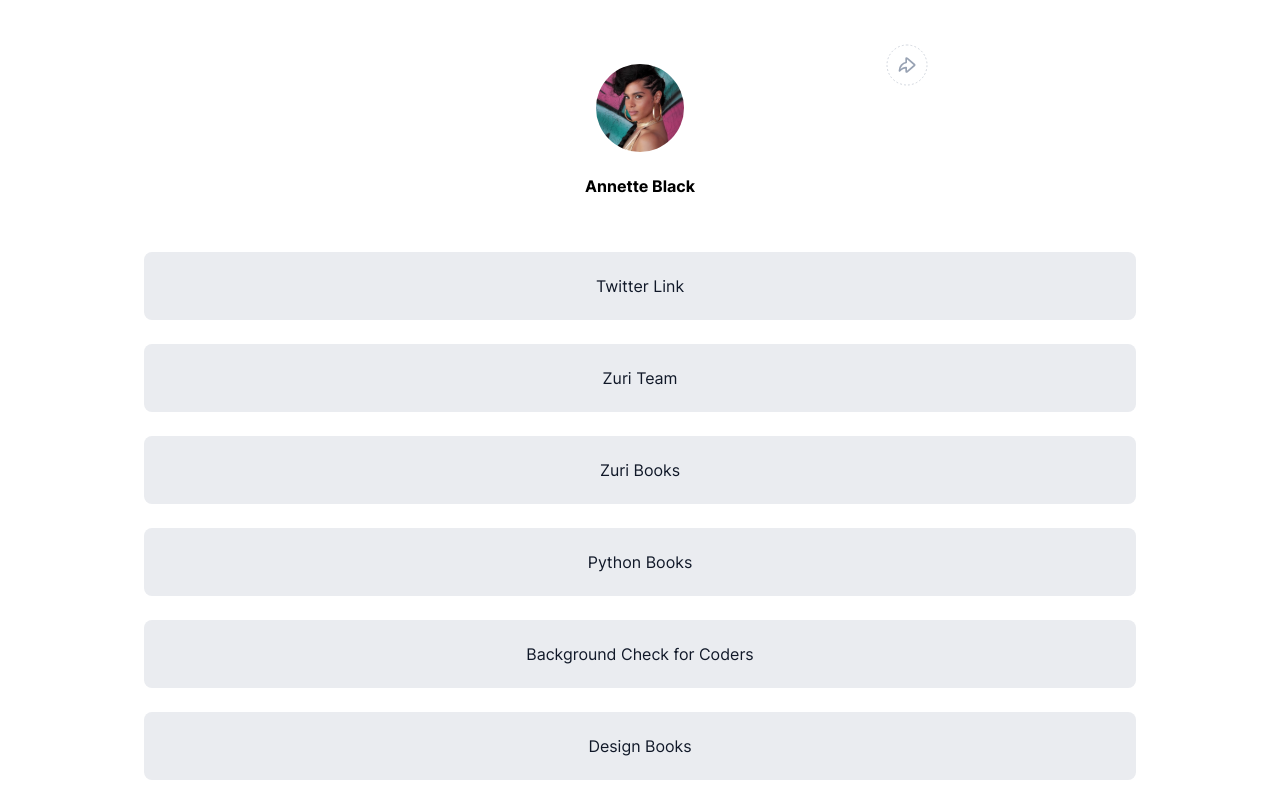
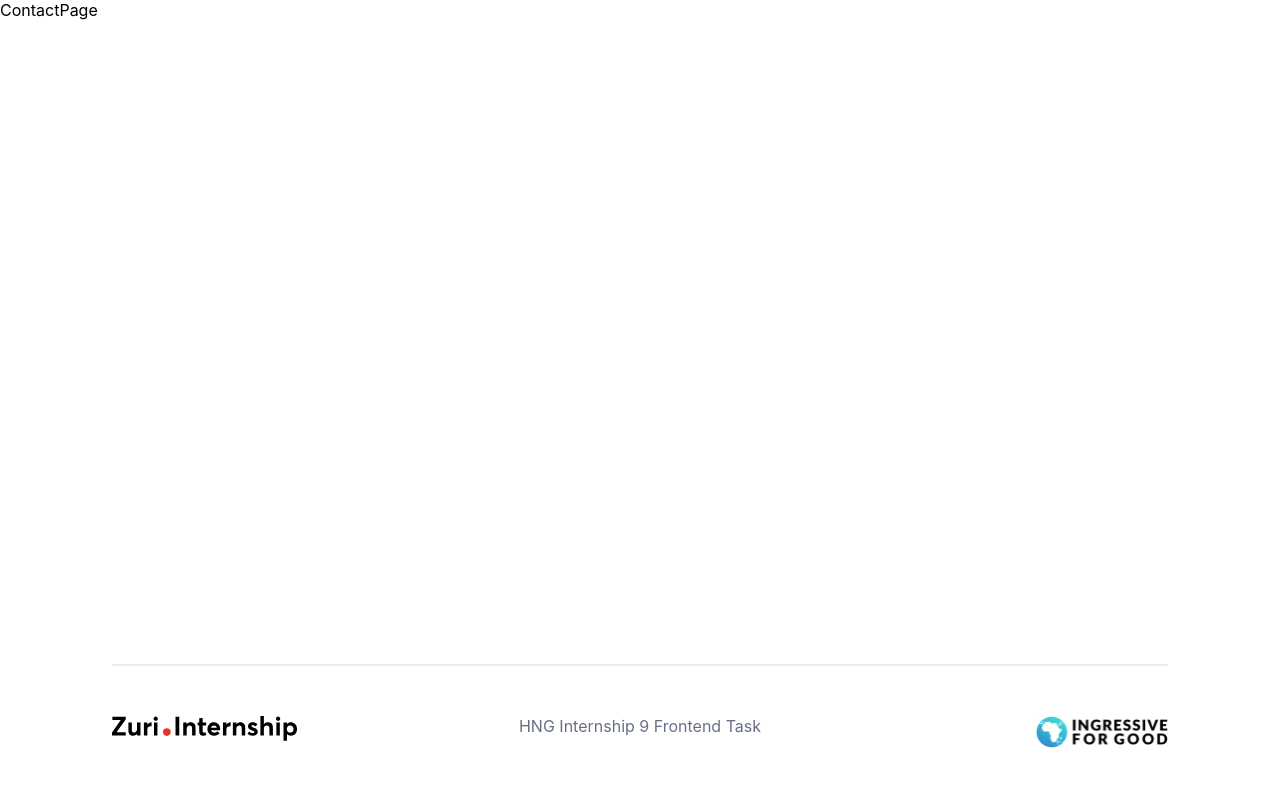
Before and after one commit to kojobaffoe011/linktree-mock, a React (Create React App) app: page /contact in a window 1280 px wide. Shown: the top 800 px of the page. Built offline with nearby package versions, Linux system fonts and the light colour scheme.

Commit message:
feat: contact me

```diff
--- a/src/App.js
+++ b/src/App.js
@@ -1,8 +1,9 @@
 import "../src/styles/App.css";
 import Layout from "./components/Layout";
+import AppRouter from "./router/Approuter";
 
 function App() {
-  return <Layout />;
+  return <AppRouter />;
 }
 
 export default App;
--- a/src/components/Layout.js
+++ b/src/components/Layout.js
@@ -2,7 +2,7 @@ import React from "react";
 import Footer from "./Footer";
 import Header from "./Header";
 import Flex from "./layout/Flex";
-import Links from "./Links";
+// import Links from "../pages/Links";
 
 const Layout = (props) => {
   return (
@@ -13,8 +13,9 @@ const Layout = (props) => {
         flexDirection: "column",
       }}
     >
-      <Header />
-      <Links />
+      {/* <Header /> */}
+      <Flex stack={true}>{props.children}</Flex>
+      {/* <Links /> */}
       <Footer />
     </div>
   );
--- a/src/components/Links.js
+++ /dev/null
@@ -1,82 +0,0 @@
-import React from "react";
-import Flex from "./layout/Flex";
-import "../styles/links.css";
-import git from "../assets/icons/git.svg";
-import slack from "../assets/icons/slack.svg";
-
-const Link = (props) => {
-  return (
-    <Flex
-      className="bg-gray hover"
-      jc="center"
-      style={{
-        paddingTop: "24px",
-        paddingBottom: "24px",
-        borderRadius: "8px",
-      }}
-    >
-      <p className="black regular">{props.text}</p>
-    </Flex>
-  );
-};
-
-const Links = () => {
-  return (
-    <div className=" links-padding">
-      <Flex stack={true} spacing={24}>
-        <a
-          href="https://twitter.com/kojobaffoe100"
-          target="_blank"
-          title="follow this dev on twitter!"
-        >
-          <Link text={"Twitter Link"} />
-        </a>
-        <a href="https://training.zuri.team/" target="_blank" id="btn__zuri">
-          <Link text={"Zuri Team"} />
-        </a>
-        <a
-          href="https://books.zuri.team"
-          target="_blank"
-          id="books"
-          title="find books about design and coding here!"
-        >
-          <Link text={"Zuri Books"} />
-        </a>
-        <a
-          href="https://books.zuri.team/python-for-beginners?ref_id=buff"
-          target="_blank"
-          id="book__python"
-          title="purchase books and learn all there is to know in your chosen field!"
-        >
-          <Link text={"Python Books"} />
-        </a>
-        <a
-          href="https://background.zuri.team"
-          target="_blank"
-          id="pitch"
-          title="do background checks for coders here :)"
-        >
-          <Link text={"Background Check for Coders"} />
-        </a>
-        <a
-          href="https://books.zuri.team/design-rules"
-          target="_blank"
-          id="book__design"
-          title="patronize free design books offered by Zuri!"
-        >
-          <Link text={"Design Books"} />
-        </a>
-
-        <Flex className="" jc="center" spacing={27}>
-          <img src={slack} alt="" />
-          <img src={git} alt="" />
-        </Flex>
-        <div></div>
-        <div></div>
-        <div></div>
-      </Flex>
-    </div>
-  );
-};
-
-export default Links;
--- /dev/null
+++ b/src/pages/ContactPage.js
@@ -0,0 +1,7 @@
+import React from "react";
+
+const ContactPage = () => {
+  return <div>ContactPage</div>;
+};
+
+export default ContactPage;
--- /dev/null
+++ b/src/pages/Links.js
@@ -0,0 +1,88 @@
+import React from "react";
+import Flex from "../components/layout/Flex";
+import "../styles/links.css";
+import git from "../assets/icons/git.svg";
+import slack from "../assets/icons/slack.svg";
+import { Link } from "react-router-dom";
+import Header from "../components/Header";
+
+const IndividualLink = (props) => {
+  return (
+    <Flex
+      className="bg-gray hover"
+      jc="center"
+      style={{
+        paddingTop: "24px",
+        paddingBottom: "24px",
+        borderRadius: "8px",
+      }}
+    >
+      <p className="black regular">{props.text}</p>
+    </Flex>
+  );
+};
+
+const Links = () => {
+  return (
+    <div className=" links-padding">
+      <Header />
+      <Flex stack={true} spacing={24}>
+        <a
+          href="https://twitter.com/kojobaffoe100"
+          target="_blank"
+          title="follow this dev on twitter!"
+        >
+          <IndividualLink text={"Twitter Link"} />
+        </a>
+        <a href="https://training.zuri.team/" target="_blank" id="btn__zuri">
+          <IndividualLink text={"Zuri Team"} />
+        </a>
+        <a
+          href="https://books.zuri.team"
+          target="_blank"
+          id="books"
+          title="find books about design and coding here!"
+        >
+          <IndividualLink text={"Zuri Books"} />
+        </a>
+        <a
+          href="https://books.zuri.team/python-for-beginners?ref_id=buff"
+          target="_blank"
+          id="book__python"
+          title="purchase books and learn all there is to know in your chosen field!"
+        >
+          <IndividualLink text={"Python Books"} />
+        </a>
+        <a
+          href="https://background.zuri.team"
+          target="_blank"
+          id="pitch"
+          title="do background checks for coders here :)"
+        >
+          <IndividualLink text={"Background Check for Coders"} />
+        </a>
+        <a
+          href="https://books.zuri.team/design-rules"
+          target="_blank"
+          id="book__design"
+          title="patronize free design books offered by Zuri!"
+        >
+          <IndividualLink text={"Design Books"} />
+        </a>
+        <Link to="/contact">
+          <IndividualLink text={"Contact Me"} />
+        </Link>
+
+        <Flex className="" jc="center" spacing={27}>
+          <img src={slack} alt="" />
+          <img src={git} alt="" />
+        </Flex>
+        <div></div>
+        <div></div>
+        <div></div>
+      </Flex>
+    </div>
+  );
+};
+
+export default Links;
--- /dev/null
+++ b/src/router/Approuter.js
@@ -0,0 +1,20 @@
+import React from "react";
+import { BrowserRouter, Route, Routes } from "react-router-dom";
+import Links from "../pages/Links";
+import ContactPage from "../pages/ContactPage";
+import Layout from "../components/Layout";
+
+const AppRouter = () => {
+  return (
+    <BrowserRouter>
+      <Layout>
+        <Routes>
+          <Route path="/" element={<Links />} />
+          <Route path="/contact" element={<ContactPage />} />
+        </Routes>
+      </Layout>
+    </BrowserRouter>
+  );
+};
+
+export default AppRouter;
```
Also changed, not shown: 2 other files (tests, documents, lock files or other folders).
